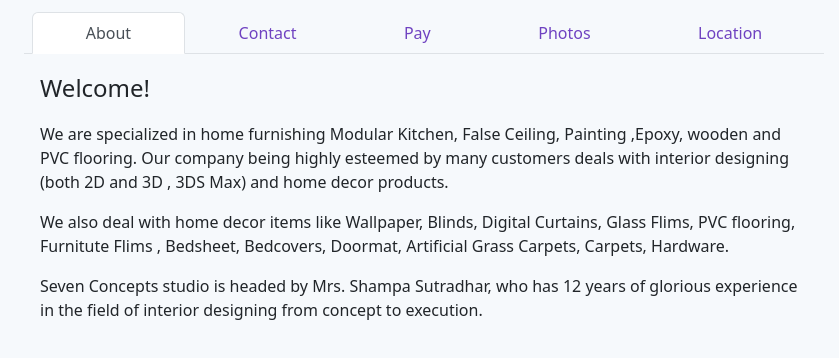
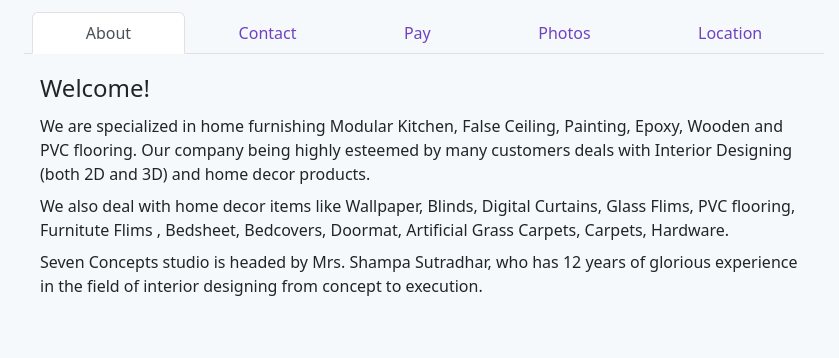
Before and after one commit to 7constudio/7constudio.github.io, a plain HTML site: page index.html in a window 1280 px wide. Shown: the part 132-490 px from the top of the page, without its empty margins (216-1055 px from the left). Drawn offline with Linux system fonts and the light colour scheme.

Commit message:
Minor Layout improvements

```diff
--- a/index.css
+++ b/index.css
@@ -53,7 +53,7 @@
     padding: 1rem;
 }
 
-#about-tab-pane > .welcome
+.welcome
 {
     font-size: 1.5rem;
 }
--- a/index.html
+++ b/index.html
@@ -17,7 +17,7 @@
                 <picture class="mx-auto">
                     <source type="image/webp" srcset="assets/photos/webp/logo.webp">
                     <source type="image/png" srcset="assets/photos/png/logo.png">
-                    <img id="logo" class="img-fluid border">
+                    <img id="logo" class="border">
                 </picture>
             </div>
             <ul class="nav nav-tabs nav-fill tab-bar" role="tablist">
@@ -39,19 +39,21 @@
             </ul>
             <div class="tab-content">
                 <div class="tab-pane fade show active" id="about-tab-pane" role="tabpanel" aria-labelledby="about-tab" tabindex="0">
-                    <p class="welcome">Welcome!</p>
-                    <p>
-                        We are specialized in home furnishing Modular Kitchen, False Ceiling, Painting ,Epoxy, wooden and PVC flooring.
-                        Our company being highly esteemed by many customers deals with interior designing (both 2D and 3D , 3DS Max)
-                        and home decor products.
-                    </p>
-                    <p>
-                        We also deal with home decor items like Wallpaper, Blinds, Digital Curtains, Glass Flims,
-                        PVC flooring, Furnitute Flims , Bedsheet, Bedcovers, Doormat, Artificial Grass Carpets, Carpets, Hardware.
-                    </p>
-                    <p>
-                        Seven Concepts studio is headed by Mrs. Shampa Sutradhar, who has 12 years of glorious experience in the field of interior designing from concept to execution.
-                    </p>
+                    <div class="d-flex flex-column gap-2">
+                      <span class="welcome">Welcome!</span>
+                      <span class="text-justify">
+                          We are specialized in home furnishing Modular Kitchen, False Ceiling, Painting, Epoxy, Wooden and PVC flooring.
+                          Our company being highly esteemed by many customers deals with Interior Designing (both 2D and 3D)
+                          and home decor products.
+                      </span>
+                      <span class="text-justify">
+                          We also deal with home decor items like Wallpaper, Blinds, Digital Curtains, Glass Flims,
+                          PVC flooring, Furnitute Flims , Bedsheet, Bedcovers, Doormat, Artificial Grass Carpets, Carpets, Hardware.
+                      </span>
+                      <span class="text-justify">
+                          Seven Concepts studio is headed by Mrs. Shampa Sutradhar, who has 12 years of glorious experience in the field of interior designing from concept to execution.
+                      </span>
+                    </div>
                 </div>
                 <div class="tab-pane fade" id="contact-tab-pane" role="tabpanel" aria-labelledby="contact-tab" tabindex="0">
                     <div class="d-grid gap-2 mx-auto">
@@ -225,8 +227,8 @@
                 </div>
                 <div class="tab-pane fade" id="location-tab-pane" role="tabpanel" aria-labelledby="location-tab" tabindex="0">
                     <div class="d-grid gap-2 mx-auto">
-                        <span>Adonis Archisa Apartment, Ground Floor, Fartabad More, Garia Station Road, Garia, Kolkata, West Bengal 700084.</span>
-                        <span>Hours: Monday to Friday, 10:30 AM to 8:00 PM.</span>
+                        <span class="text-justify">Adonis Archisa Apartment, Ground Floor, Fartabad More, Garia Station Road, Garia, Kolkata, West Bengal 700084.</span>
+                        <span class="text-justify">Hours: Monday to Friday, 10:30 AM to 8:00 PM.</span>
                         <a class="btn btn-primary d-inline-flex align-items-center justify-content-center" type="button" href="https://maps.app.goo.gl/i5Pt6jdQUntc6ND6A" target="_blank">
                             <i class="bi-pin-map-fill icon"></i>Open in Google Maps
                         </a>
```
